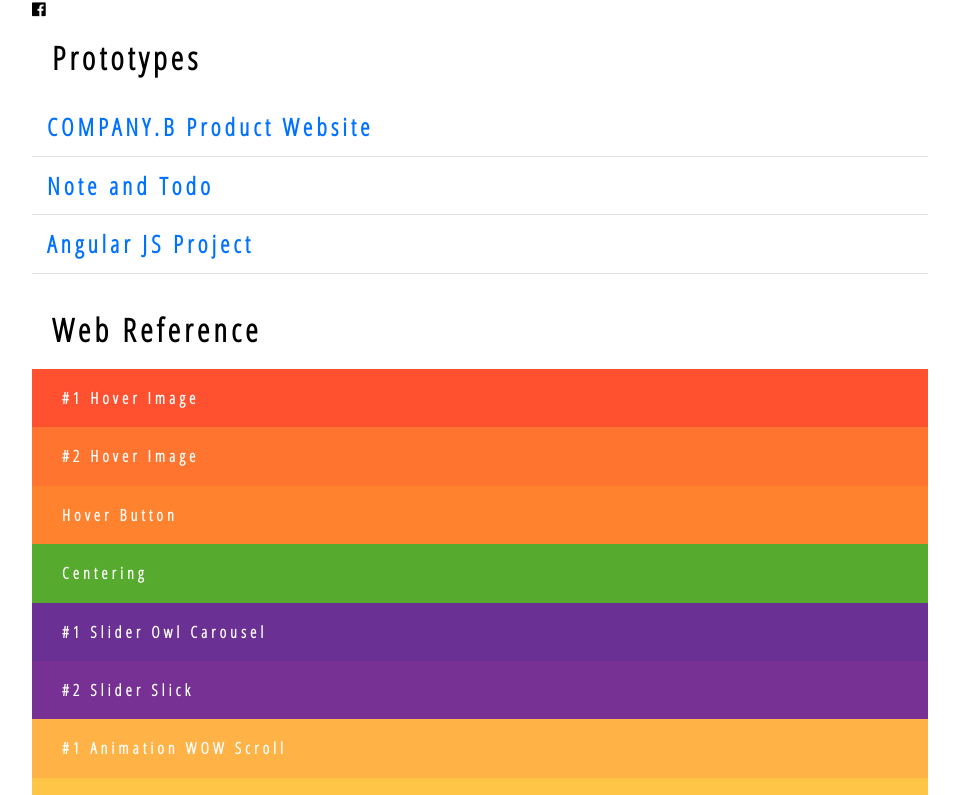
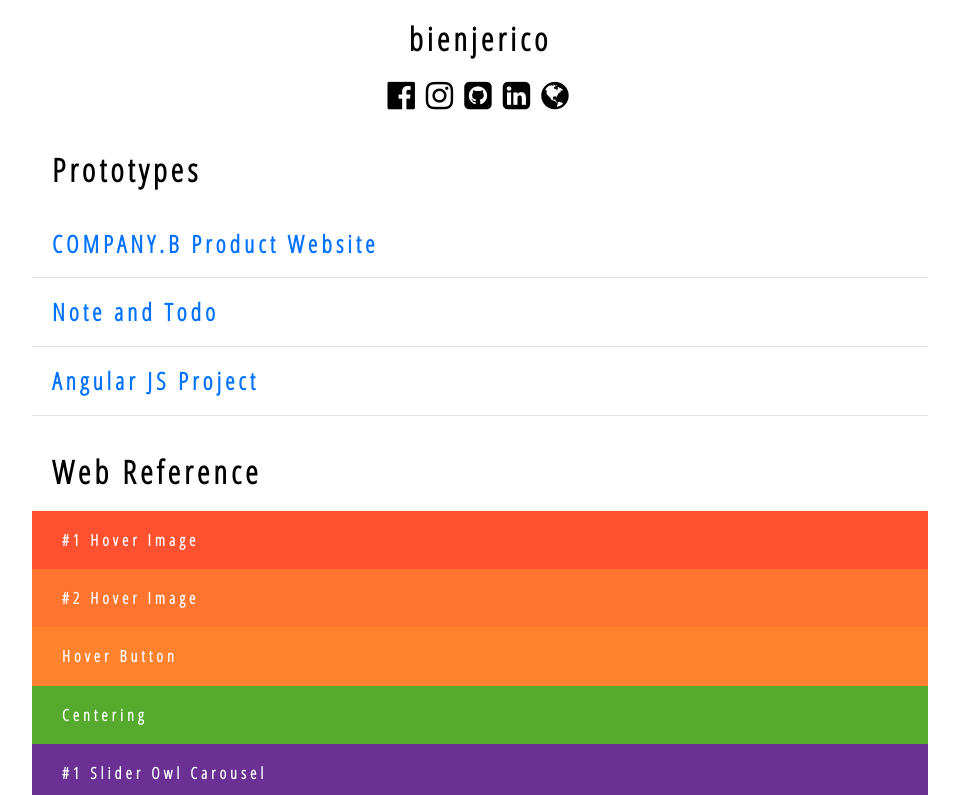
Before and after one commit to bienjerico/bienjerico.github.io, a website: page index.html in a window 1280 px wide. Shown: the top 795 px of the page, without its empty margins (160-1119 px from the left). Drawn offline with Linux system fonts and the light colour scheme.

Commit message:
information

```diff
--- a/index.html
+++ b/index.html
@@ -23,8 +23,21 @@
     <![endif]-->
   </head>
   <body>
+
+    <section class="information">
+      <h1 class="wow fadeInDown">bienjerico</h1>
+      <div class="information-socialnetwork wow fadeInUp">
+        <a href="https://www.facebook.com/bcueto1" target="_blank"><i class="fa fa-facebook-official fa-2x" aria-hidden="true"></i></a>
+        <a href="https://www.instagram.com/bienjerico/" target="_blank"><i class="fa fa-instagram fa-2x" aria-hidden="true"></i></a>
+        <a href="https://github.com/bienjerico" target="_blank"><i class="fa fa-github-square fa-2x" aria-hidden="true"></i></a>
+        <a href="https://ph.linkedin.com/in/bien-jerico-cueto-19975748" target="_blank"><i class="fa fa-linkedin-square fa-2x" aria-hidden="true"></i></a>
+        <a href="http://128.199.192.239/bienjerico/" target="_blank"><i class="fa fa-globe fa-2x" aria-hidden="true"></i></a>
+      </div>
+    </section>
+
+    <div class="clearfix">&nbsp;</div>
+
     <section class="accordion-list">
-<i class="fa fa-facebook-official" aria-hidden="true"></i>
       <h1 class="wow fadeInDown">Prototypes</h1>
 
       <ul>
@@ -63,7 +76,7 @@
               <li class="gradient-item wow fadeInUp"><a href="http://www.owlcarousel.owlgraphic.com/" target="_blank"><h4>#1 Slider Owl Carousel</h4></a></li>
               <li class="gradient-item wow fadeInUp"><a href="http://kenwheeler.github.io/slick/" target="_blank"><h4>#2 Slider Slick</h4></a></li>
               <li class="gradient-item wow fadeInUp"><a href="http://mynameismatthieu.com/WOW/index.html" target="_blank"><h4>#1 Animation WOW Scroll </h4></a></li>
-              <li class="gradient-item wow fadeInUp"><a href="http://mynameismatthieu.com/WOW/index.html" target="_blank"><h4>#2 Animation CSS List</h4></a></li>
+              <li class="gradient-item wow fadeInUp"><a href="https://daneden.github.io/animate.css/" target="_blank"><h4>#2 Animation CSS List</h4></a></li>
               <li class="gradient-item wow fadeInUp"><a href="https://codepen.io/designcouch/pen/Atyop" target="_blank"><h4>#3 Animation Hamburger Icon</h4></a></li>
               <li class="gradient-item wow fadeInUp"><a href="http://responsive-nav.com/" target="_blank"><h4>Navigation Responsive</h4></a></li>
               <li class="gradient-item wow fadeInUp"><a href="http://uigradients.com/" target="_blank"><h4>Gradient Background Color</h4></a></li>
--- a/style.css
+++ b/style.css
@@ -239,6 +239,7 @@ body {
 	margin:0 auto;
   width: 70%;
 }
+
 .accordion-list h1 {
 	padding-left: 20px;
 }
@@ -253,7 +254,7 @@ body {
 }
 .accordion-list .accordion-group h2{
   color: #0072FF;
-  padding: 15px;
+  padding: 20px;
 }
 .accordion-list .accordion-details {
   padding-bottom: 25px;
@@ -266,3 +267,17 @@ body {
   font-weight: bold;
   color: #0072ff;
 }
+
+/*-------------*/
+/* information */
+/*-------------*/
+.information {
+  text-align: center;
+  letter-spacing: 0.25em;
+	margin:0 auto;
+  width: 70%;
+}
+.information-socialnetwork a {
+  text-decoration: none;
+  color: #000;
+}
```
